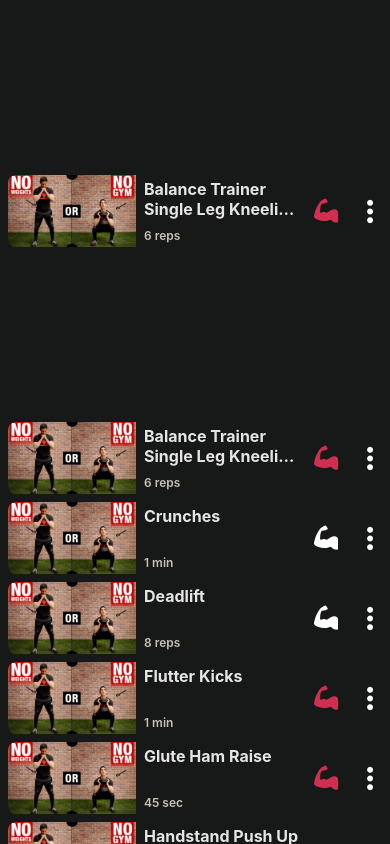
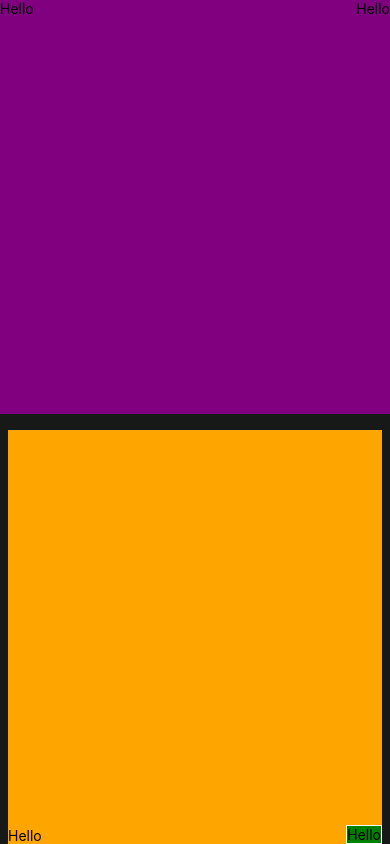
Before and after one commit to ym-edu/DoneWithIt, a React Native app: screen / in a window 390 px wide. Built offline with nearby package versions, Linux system fonts and the light colour scheme.

Commit message:
Confing sizes and colors + Layout Screen and Container

```diff
--- a/App.js
+++ b/App.js
@@ -1,12 +1,13 @@
-import React, { Fragment } from 'react';
+import React from 'react';
+import Screen from './app/components/Layout/Screen';
 import { WelcomeScreen, ViewImageScreen, Sandbox } from './app/screens/index'
 
 
 export default function App() {
   return (
-    <Fragment>
+    <Screen>
       {/* <WelcomeScreen /> */}
       <Sandbox/>
-    </Fragment>
+    </Screen>
   );
 }
--- /dev/null
+++ b/app/components/Layout/Container.js
@@ -0,0 +1,22 @@
+import React from 'react';
+import { StyleSheet, View } from 'react-native';
+
+function Container({children, style, ...rest}) {
+  return (
+    <View style={[styles(rest).container, style]}>
+      {children}
+    </View>
+  );
+}
+
+const styles = ({m, mH, mB, mT}) => StyleSheet.create({
+  container: {
+    flex: 1,
+    margin: m,
+    marginHorizontal: mH,
+    marginBottom: mB,
+    marginTop: mT,
+  }
+})
+
+export default Container;
--- /dev/null
+++ b/app/components/Layout/Screen.js
@@ -0,0 +1,50 @@
+import React from 'react';
+import { StyleSheet, SafeAreaView, View } from 'react-native';
+import { sizes, colors } from '../../config/index';
+
+function Screen({children}) {
+  const appConstants = {
+    sizes,
+    colors,
+  }
+  console.log(appConstants)
+
+  return (
+    <SafeAreaView style={styles(appConstants).screen}>
+      <View style={styles(appConstants).content}>
+        {children}
+      </View>
+    </SafeAreaView>
+  );
+}
+
+const styles = ({ sizes, colors }) => StyleSheet.create({
+  screen: {
+    flex: 1,
+    paddingTop: sizes.statusBar,
+    backgroundColor: colors.secondary,
+  },
+  content: {
+    backgroundColor: colors.primaryDarker,
+
+    flex: 1,
+
+    // alignSelf: 'center',
+    // width: sizes.screenWidth,
+    // height: sizes.screenHeight,
+
+    // position: 'absolute',
+    // top: 0,
+    // bottom: 0,
+    // left: 0,
+    // right: 0,
+    // marginTop: sizes.statusBar
+    // // paddingTop: sizes.statusBar
+
+    // ...StyleSheet.absoluteFillObject,
+    // marginTop: sizes.statusBar,
+    // // paddingTop: sizes.statusBar
+  }
+})
+
+export default Screen;
--- a/app/config/colors.js
+++ b/app/config/colors.js
@@ -2,9 +2,10 @@ export default {
   primary: '#1D1E1E',
   primaryDarker: '#171818',
   primaryLighter: '#242626',
-  highlight: '#D03050',
   secondary: '#E5E5E5',
   secondaryDarker: '#C8C0B8',
-  black: '#000',
-  white: '#fff',
+  secondaryLighter: '#fff',
+  highlight: '#D03050',
+  Dark: '#000',
+  Light: '#fff',
 }
--- /dev/null
+++ b/app/config/index.js
@@ -0,0 +1,2 @@
+export { default as colors } from './colors'
+export { default as sizes } from './sizes'
--- /dev/null
+++ b/app/config/sizes.js
@@ -0,0 +1,18 @@
+import Constants from 'expo-constants';
+import { Dimensions } from 'react-native';
+
+const statusBar= Constants.statusBarHeight;
+const screenWidth = Dimensions.get('screen').width;
+const screenHeight = Dimensions.get('screen').height - statusBar;
+const spacerHorizontal = 8;
+const spacerVertical = spacerHorizontal * 2;
+const fullWidth = screenWidth - spacerVertical;
+
+export default {
+  fullWidth,
+  screenHeight,
+  screenWidth,
+  spacerHorizontal,
+  spacerVertical,
+  statusBar,
+}
--- a/app/screens/Sandbox.js
+++ b/app/screens/Sandbox.js
@@ -1,81 +1,30 @@
-import React from 'react';
-import { View, StyleSheet, FlatList } from 'react-native';
-
-import colors from '../config/colors'
-import data from '../config/data'
-import Card from '../components/Card/Card'
-import Spacer from '../components/Spacer';
-
+import React, {Fragment} from 'react';
+import { View, StyleSheet, Text } from 'react-native';
+import Container from '../components/Layout/Container';
 
 function Sandbox() {
-  const itemNum = 0;
-
-  const renderSwitch = (item) => {
-    switch(item.mode) {
-      case 'r1':
-      case 'r2':
-        return `${item.reps} reps`;
-        break;
-      case 't1':
-      case 't2':
-        return (
-          `${item.min === 0 ? '' : `${item.min} min `}${item.sec === 0 ? '' : `${item.sec} sec`}`
-        )
-      default:
-        alert('NAN');
-    }
-  }
-
   return (
-      <View style={styles().screen}>
-        <View style={[styles().content, styles().single]}>
-          <Card
-            media={require('../assets/thumbnail.jpg')}
-            title={data[itemNum].title}
-            subtitle={renderSwitch(data[itemNum])}
-            colors={colors}
-            liked={data[itemNum].liked}
-            onPress={() => alert('wow')}
-          />
-        </View>
-        <FlatList style={styles().content}
-          data={data}
-          keyExtractor={data => data.id.toString()}
-          renderItem={({item, separators}) => (
-            <Card
-              media={require('../assets/thumbnail.jpg')}
-              title={item.title}
-              subtitle={renderSwitch(item)}
-              colors={colors}
-              liked={item.liked}
-              onPress={() => null}
-            />
-          )}
-          ItemSeparatorComponent={() => <Spacer space={8}/>}
-          showsVerticalScrollIndicator={false}
-        />
-      </View>
+    <Fragment>
+      <Container
+        style={{backgroundColor: 'purple', flexDirection: 'row', justifyContent: 'space-between'}}
+        mB={16}
+      >
+        <Text>Hello</Text>
+        <Text>Hello</Text>
+      </Container>
+      <Container
+        style={{backgroundColor: 'orange', flexDirection: 'row', justifyContent: 'space-between', alignItems: 'flex-end'}}
+        mH={8}
+      >
+        <Text>Hello</Text>
+        <Text style={{backgroundColor: 'green', borderColor: 'white', borderWidth: 1}}>Hello</Text>
+      </Container>
+    </Fragment>
   );
 }
 
 
 const styles = () => StyleSheet.create({
-  screen: {
-    flex:1,
-    backgroundColor: colors.primaryDarker,
-    paddingHorizontal: 8,
-    // paddingBottom: 16,
-    justifyContent: 'center',
-    alignItems: 'center',
-  },
-  content: {
-    flex: 1,
-    width: '100%',
-  },
-  single: {
-    alignItems: 'center',
-    justifyContent: 'center'
-  }
 })
 
 export default Sandbox;
--- a/package.json
+++ b/package.json
@@ -16,6 +16,7 @@
     "@react-native-community/hooks": "^2.6.0",
     "expo": "~40.0.0",
     "expo-app-loading": "^1.0.1",
+    "expo-constants": "^9.3.5",
     "expo-font": "~8.4.0",
     "expo-status-bar": "~1.0.3",
     "react": "16.13.1",
```
Also changed, not shown: 1 other file (tests, documents, lock files or other folders).
